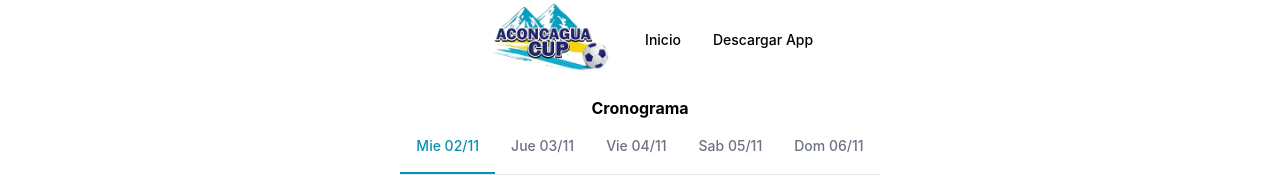
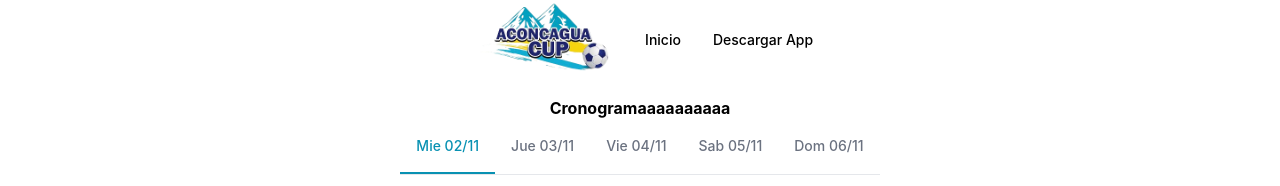
Before and after one commit to Tablonimus/AconcaguaCup2022PWA, a React (Create React App) app: page /home in a window 1280 px wide. Shown: the top 186 px of the page. Built offline with nearby package versions, Linux system fonts and the light colour scheme.

Commit message:
cronograma

```diff
--- a/src/components/Cronograma/Cronograma.jsx
+++ b/src/components/Cronograma/Cronograma.jsx
@@ -7,7 +7,7 @@ import map from "../../assets/images/map.png";
 export default function Cronograma() {
   return (
     <div className="bg-white flex mb-3 mt-24 flex-col w-full  items-center rounded-b-lg">
-      <h5 className="font-bold text-black">Cronograma</h5>
+      <h5 className="font-bold text-black">Cronogramaaaaaaaaaa</h5>
       <Tabs.Group aria-label="Tabs with icons" style="underline">
         <Tabs.Item
           title="Mie 02/11"
--- a/src/components/Download/Download.jsx
+++ b/src/components/Download/Download.jsx
@@ -34,7 +34,7 @@ export default function Download() {
         ) : (
           install && (
             <button
-              className="w-24 font-bold h-24 mt-96 bg-[#14ABD5] rounded-lg"
+              className="w-24 font-bold h-24 mt-96 bg-[#14ABD5] rounded-lg shadow-lg"
               onClick={install}
             >
               Instalar Aplicación
```
